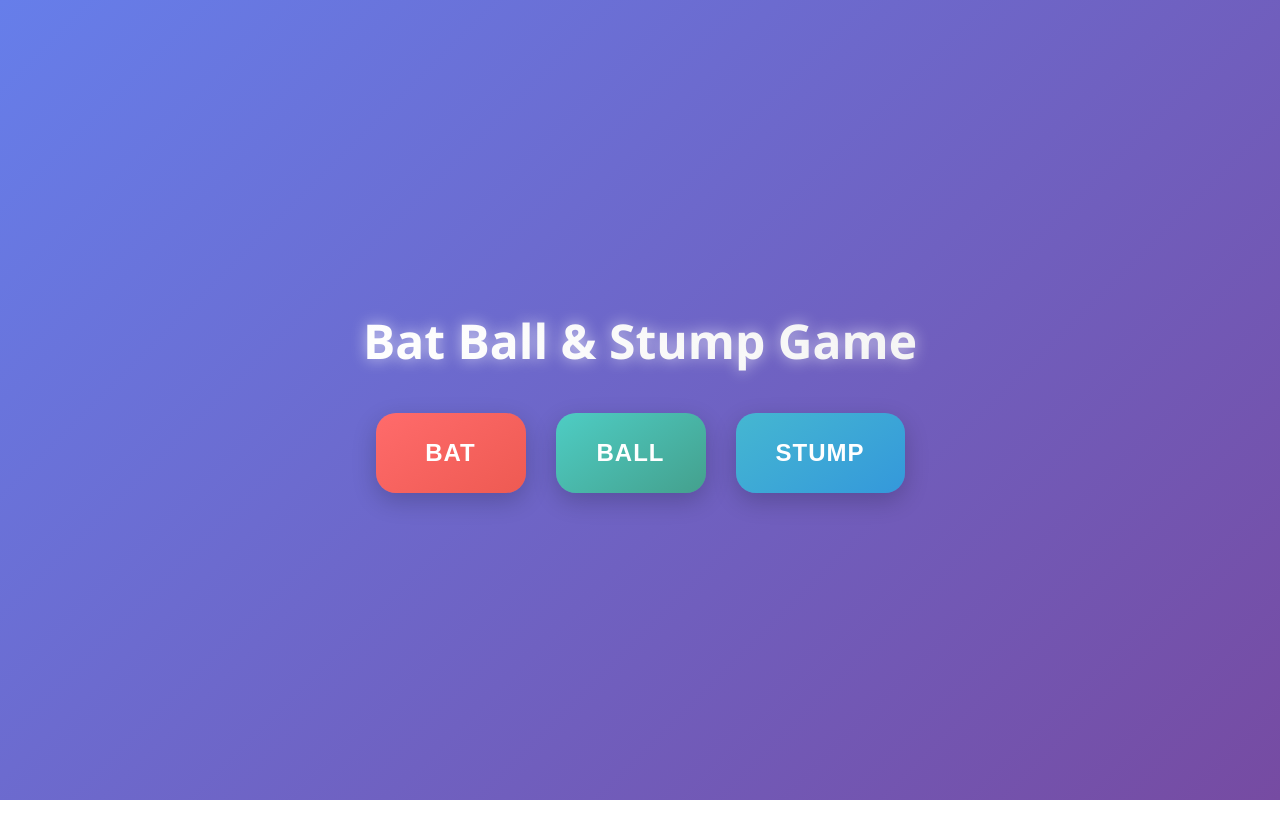
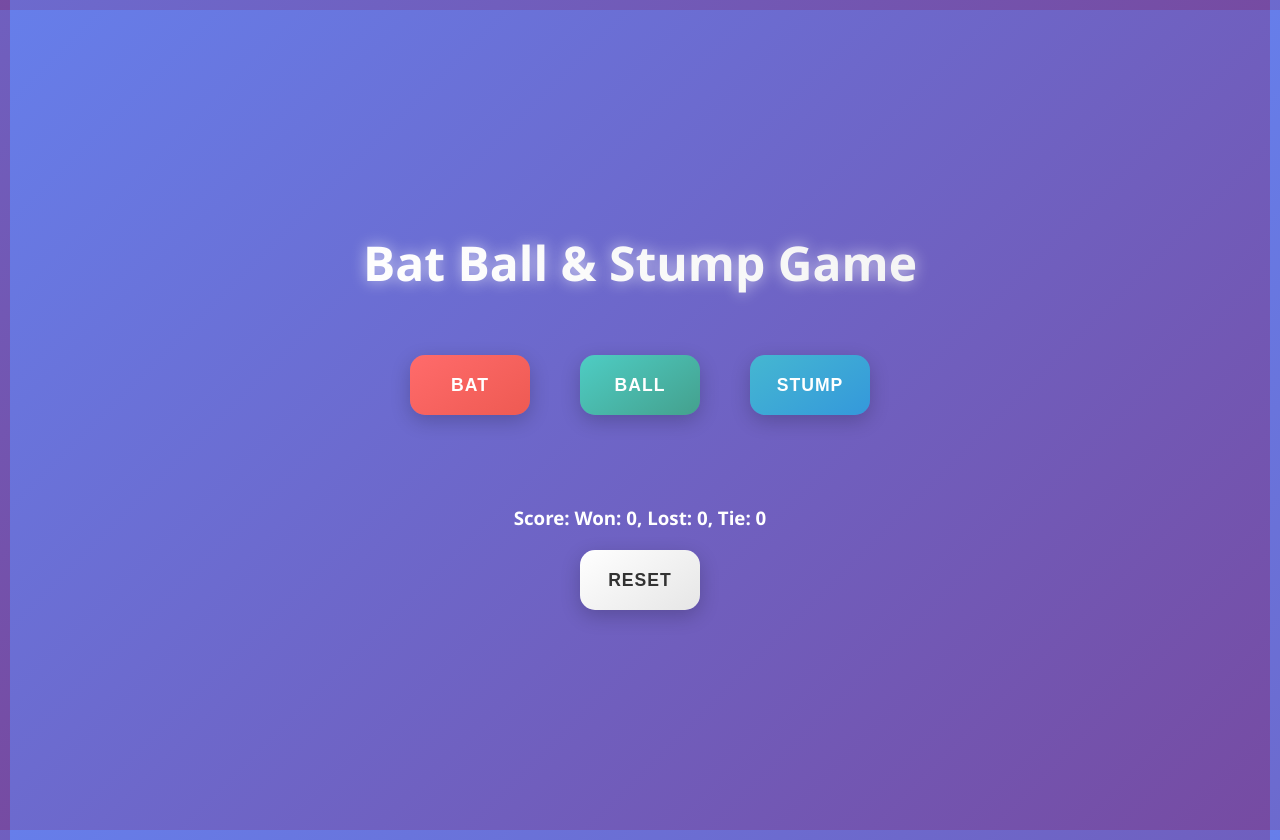
Before and after one commit to vanshika1307/Javascript---basic-to-adv-, a plain HTML site: page bat_ball_wicket/index.html in a window 1280 px wide. Before the commit the page ends 800 px from the top, so only its background shows below. Drawn offline with Linux system fonts and the light colour scheme.

Commit message:
fixed bugs
increased the code readbility , used local storage to display and save data instead of alert , used DOM / OBJECTS /FUNCTIONS

```diff
--- a/bat_ball_wicket/index.html
+++ b/bat_ball_wicket/index.html
@@ -9,88 +9,137 @@
 <body>
     <h1> Bat Ball & Stump Game</h1>
     <div>
-        <button onclick=" const userChoiceMessage = ('you have chosen bat');
-        //random number between 0 and 3
-        let randomNumer = Math.random() * 3 ;
-        let computerChoice ;
-        if (randomNumer > 0 && randomNumer <=1){
-             computerChoice = 'Bat';
-           }
-        else if (randomNumer > 1 && randomNumer <= 2){
-             computerChoice = 'Ball';
-          }
-        else {
-            computerChoice = 'Stump';
-           }
-        const computerChoiceMsg =  `computer chose ${computerChoice}`;
-        let result;
-        if(computerChoice === 'Bat') {
-            result = 'its a draw!' ;
-        } else if (computerChoice === 'Ball') {
-            result = 'user won!';
-        } else {
-            result = 'computer won';
-        }
-        alert(`${userChoiceMessage} \n ${computerChoiceMsg} \n ${result}`);"
-        >Bat</button>
+        <button onclick="
+          let computerChoiceBat = generateComputerChoice();
+          let resultBat = getResult('Bat', computerChoiceBat);
+          showResult('Bat', computerChoiceBat, resultBat);
+        ">Bat</button>
 
+        <button onclick="
+          let computerChoiceBall = generateComputerChoice();
+          let resultBall = getResult('Ball', computerChoiceBall);
+          showResult('Ball', computerChoiceBall, resultBall);
+        ">Ball</button>
 
+        <button onclick="
+          let computerChoiceStump = generateComputerChoice();
+          let resultStump = getResult('Stump', computerChoiceStump);
+          showResult('Stump', computerChoiceStump, resultStump);
+        ">Stump</button>
+    </div>
+    <h3 id="user-move"></h3>
+<h3 id="computer-move"></h3>
+<h3 id="result"></h3>
+<h3 id="score"></h3>
 
-        <button onclick=" const userChoice = ('you have chosen ball');
-        //random number between 0 and 3
-        //changing the variable name to avoid confusion
-        let random = Math.random() * 3 ;
-        let computerChoose ;
-        if (random > 0 && random <=1){
-             computerChoose = 'Bat';
-           }
-        else if (random > 1 && random <= 2){
-             computerChoose = 'Ball';
-          }
-        else {
-            computerChoose = 'Stump';
-           }
-        const computerChoiceMessage =  `computer chose ${computerChoose}`;
-        let resultMsg;
-        if(computerChoose === 'Bat') {
-            resultMsg = 'computer has won!' ;
-        } else if (computerChoose === 'Ball') {
-            resultMsg = 'its a draw !';
-        } else {
-            resultMsg = ' user won';
-        }
-        alert(`${userChoice} \n ${computerChoiceMessage} \n ${resultMsg}`);"
-        >Ball</button>
+<button onclick="
+  localStorage.clear();
+  resetScore();
+  showResult();
+">Reset</button>
 
+    <script src="script.js"></script>
+<script>
+  let scoreStr = localStorage.getItem('Score');
+  let score;
 
+  function initializeScore() {
+    score = scoreStr ? JSON.parse(scoreStr) : {
+      win: 0,
+      lost: 0,
+      tie: 0,
+    };
 
+    score.displayScore = function() {
+      return `Score: Won: ${score.win}, Lost: ${score.lost}, Tie: ${score.tie}`;
+    };
 
+    updateScoreDisplay();
+  }
 
-        <button onclick=" const userChoiceMsg = ('you have chosen stump');
-        //random number between 0 and 3
-        //using block scope variable
-         randomNumer = Math.random() * 3 ;
-        if (randomNumer > 0 && randomNumer <=1){
-             computerChoice = 'Bat';
-           }
-        else if (randomNumer > 1 && randomNumer <= 2){
-             computerChoice = 'Ball';
-          }
-        else {
-            computerChoice = 'Stump';
-           }
-         computerChoiceMsg =  `computer chose ${computerChoice}`;
+  function resetScore() {
+    score = {
+      win: 0,
+      lost: 0,
+      tie: 0,
+    };
 
-        if(computerChoice === 'Bat') {
-            result = 'user won!' ;
-        } else if (computerChoice === 'Ball') {
-            result = 'computer won!';
-        } else {
-            result = 'its a draw';
-        }
-        alert(`${userChoiceMsg} \n ${computerChoiceMsg} \n ${result}`);"
-        >Stump</button>
-    </div>
+    score.displayScore = function() {
+      return `Score: Won: ${score.win}, Lost: ${score.lost}, Tie: ${score.tie}`;
+    };
+
+    localStorage.setItem('Score', JSON.stringify(score));
+    updateScoreDisplay();
+  }
+
+  function generateComputerChoice() {
+    let randomNumber = Math.random() * 3;
+    if (randomNumber > 0 && randomNumber <= 1) {
+      return 'Bat';
+    } else if (randomNumber > 1 && randomNumber <= 2) {
+      return 'Ball';
+    } else {
+      return 'Stump';
+    }
+  }
+
+  function getResult(userMove, computerMove) {
+    if (userMove === 'Bat') {
+      if (computerMove === 'Ball') {
+        score.win++;
+        return 'User won.';
+      } else if (computerMove === 'Bat') {
+        score.tie++;
+        return `It's a tie`;
+      } else if (computerMove === 'Stump') {
+        score.lost++;
+        return 'Computer has won';
+      }
+    } else if (userMove === 'Ball') {
+      if (computerMove === 'Ball') {
+        score.tie++;
+        return `It's a tie`;
+      } else if (computerMove === 'Bat') {
+        score.lost++;
+        return 'Computer has won';
+      } else if (computerMove === 'Stump') {
+        score.win++;
+        return 'User won.';
+      }
+    } else {
+      if (computerMove === 'Ball') {
+        score.lost++;
+        return 'Computer has won';
+      } else if (computerMove === 'Bat') {
+        score.win++;
+        return 'User won.';
+      } else if (computerMove === 'Stump') {
+        score.tie++;
+        return `It's a tie`;
+      }
+    }
+  }
+
+  function showResult(userMove = '', computerMove = '', result = '') {
+    localStorage.setItem('Score', JSON.stringify(score));
+
+    document.querySelector('#user-move').innerText =
+      userMove ? `You have chosen ${userMove}` : '';
+
+    document.querySelector('#computer-move').innerText =
+      computerMove ? `Computer choice is ${computerMove}` : '';
+
+    document.querySelector('#result').innerText = result || '';
+
+    document.querySelector('#score').innerText = score.displayScore();
+  }
+
+  function updateScoreDisplay() {
+    document.querySelector('#score').innerText = score.displayScore();
+  }
+
+  initializeScore();
+</script>
     <link rel="script" href="script.js">
 </body>
 </html>
--- a/bat_ball_wicket/style.css
+++ b/bat_ball_wicket/style.css
@@ -1,5 +1,5 @@
 * {
-    margin: 0;
+    margin: 10px;
     padding: 0;
     box-sizing: border-box;
 }
@@ -44,20 +44,20 @@ div {
 button {
     background: linear-gradient(145deg, #ffffff, #e6e6e6);
     border: none;
-    border-radius: 20px;
-    padding: 25px 40px;
-    font-size: 1.5rem;
+    border-radius: 15px;
+    padding: 15px 25px;
+    font-size: 1.1rem;
     font-weight: 700;
     color: #333;
     cursor: pointer;
     transition: all 0.3s ease;
-    box-shadow: 0 8px 25px rgba(0, 0, 0, 0.2);
+    box-shadow: 0 6px 20px rgba(0, 0, 0, 0.2);
     position: relative;
     overflow: hidden;
     text-transform: uppercase;
     letter-spacing: 1px;
-    min-width: 150px;
-    min-height: 80px;
+    min-width: 120px;
+    min-height: 60px;
 }
 
 button::before {
```
